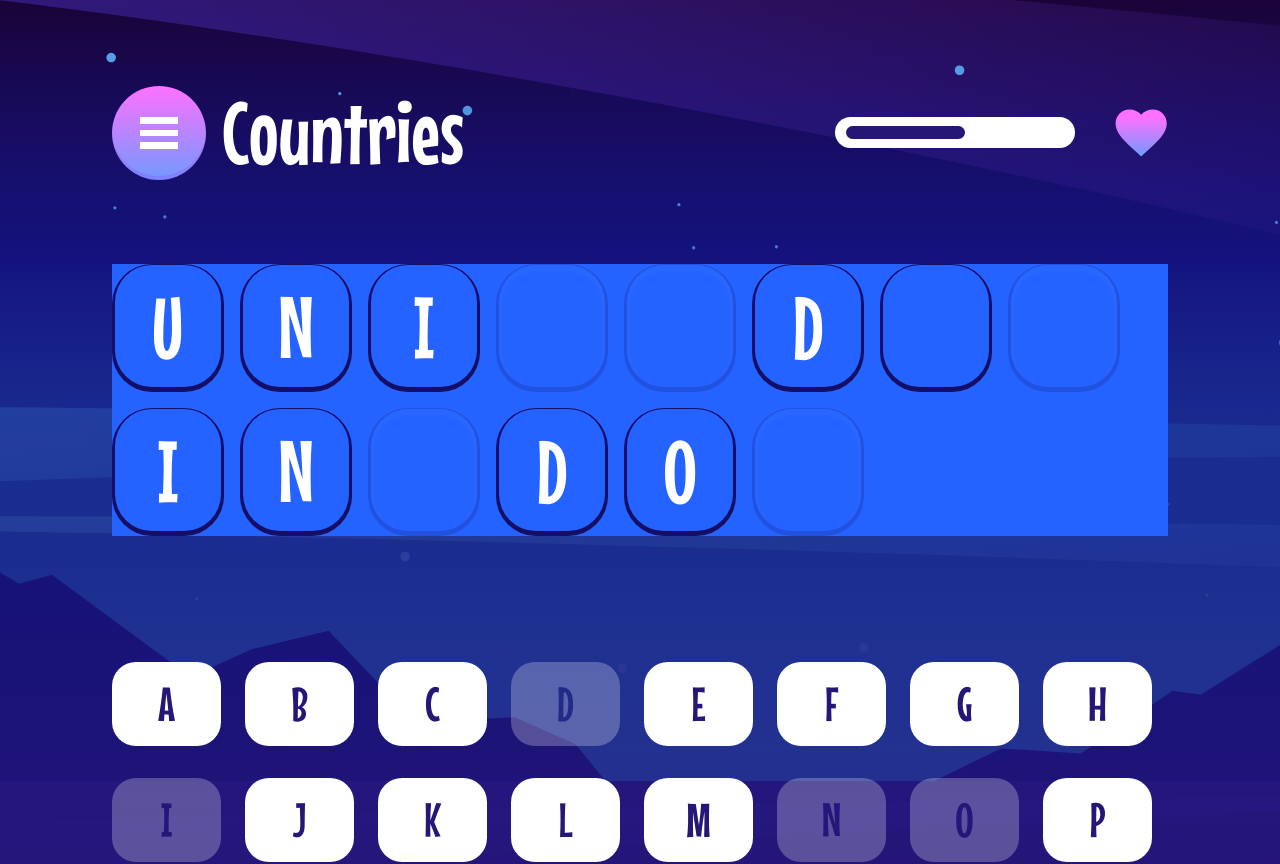
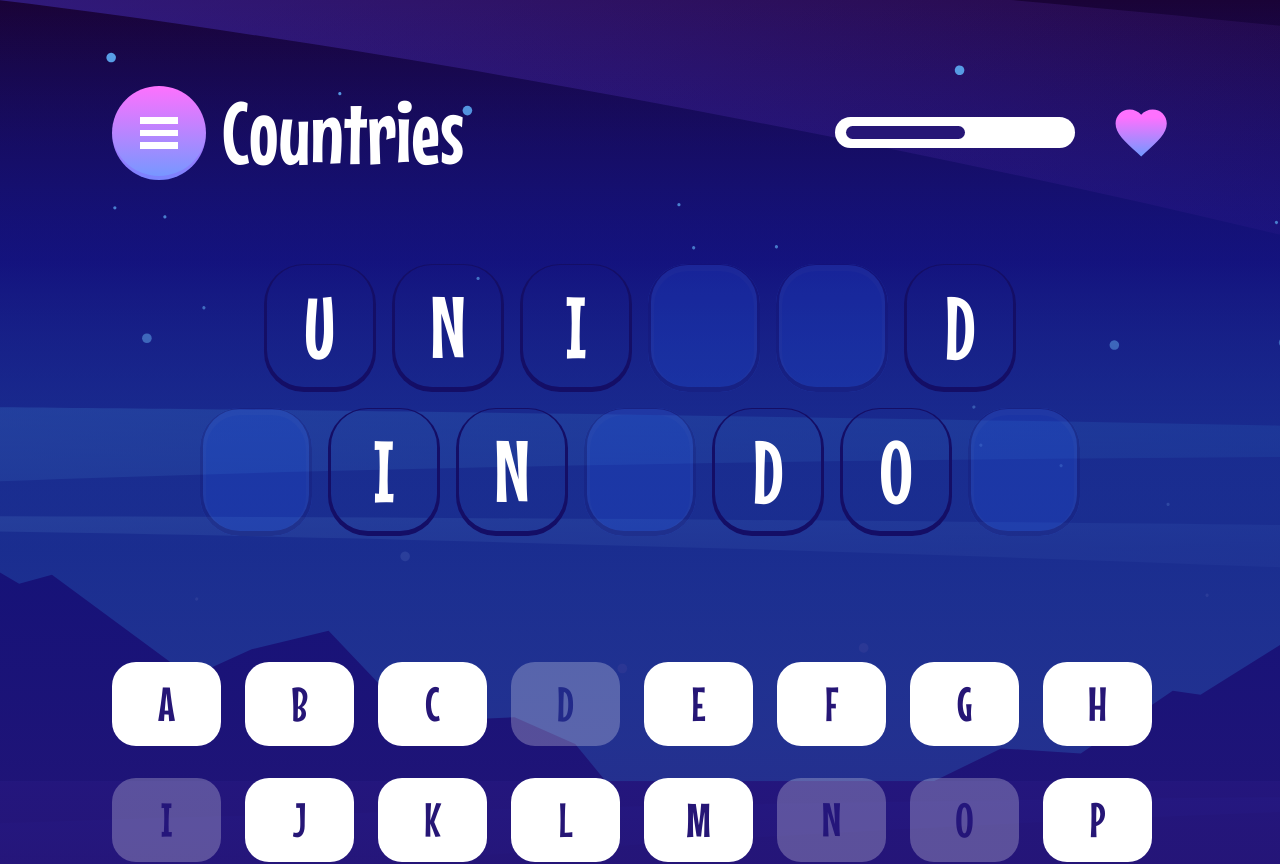
Before and after one commit to omarkarake/angularHangMan, an Angular app: page / in a window 1280 px wide. Shown: the top 864 px of the page. Built offline with nearby package versions, Linux system fonts and the light colour scheme.

Commit message:
implementing: implementing words that will be displayed to the next line if we have space

```diff
--- a/src/app/pages/in-game/in-game.component.html
+++ b/src/app/pages/in-game/in-game.component.html
@@ -4,10 +4,11 @@
   <app-navigatio-header></app-navigatio-header>
   <div>
     <!-- for upper game control -->
-    <div class="min-h-[150px] max-h-full mt-[78px]">
-      <div class="bg-blue flex items-center flex-wrap gap-2 md:gap-3 lg:gap-4">
+    <div class="min-h-[150px] max-h-full mt-[78px] flex flex-col items-center gap-4">
+      <div *ngFor="let wordPart of word.split(' ')">
+        <div class="flex items-center flex-wrap gap-2 md:gap-3 lg:gap-4">
           <div
-          *ngFor="let letter of word.split('')"
+            *ngFor="let letter of wordPart.split('')"
             [ngClass]="{
               'w-[40px] h-[66px] md:w-[88px] md:h-[112px] lg:w-[112px] lg:h-[128px] rounded-[40px] cursor-pointer': true,
               'bg-blue text-white lg:text-heading-s shadow-inner-custom-top-btn': !isSpecialLetter(letter),
@@ -23,6 +24,7 @@
               >
                 {{ letter }}
               </p>
+            </div>
           </div>
         </div>
       </div>
```
Lines whose indentation alone changed are shown as unchanged.
